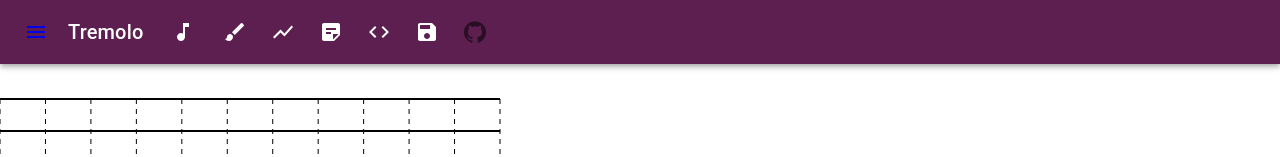
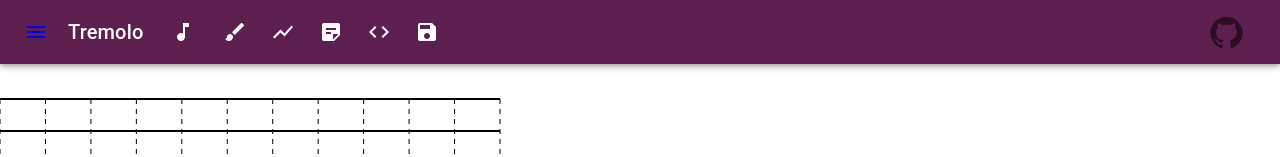
Before and after one commit to Sergej-Popov/tremolo, a React (Vite) app: page / in a window 1280 px wide. Shown: the top 157 px of the page. Built offline with nearby package versions, Linux system fonts and the light colour scheme; a web font is replaced by a local one.

Commit message:
Move GitHub icon to far right

```diff
--- a/src/Menu.tsx
+++ b/src/Menu.tsx
@@ -123,9 +123,6 @@ const Menu: React.FC = () => {
           </IconButton>
           <IconButton color="inherit" onClick={() => window.dispatchEvent(new Event('exportimage'))} sx={{ mr: 1 }}>
             <SaveIcon />
-          </IconButton>
-          <IconButton target='_blank' href='https://github.com/Sergej-Popov/tremolo'>
-            <GitHubIcon />
           </IconButton>
         </Box>
         <Box sx={{ display: 'flex', alignItems: 'center' }}>
@@ -326,6 +323,14 @@ const Menu: React.FC = () => {
           </Box>
         )}
         </Box>
+        <IconButton
+          target="_blank"
+          href="https://github.com/Sergej-Popov/tremolo"
+          size="large"
+          sx={{ ml: 1 }}
+        >
+          <GitHubIcon fontSize="large" />
+        </IconButton>
       </Toolbar>
     </AppBar>
   );
```
